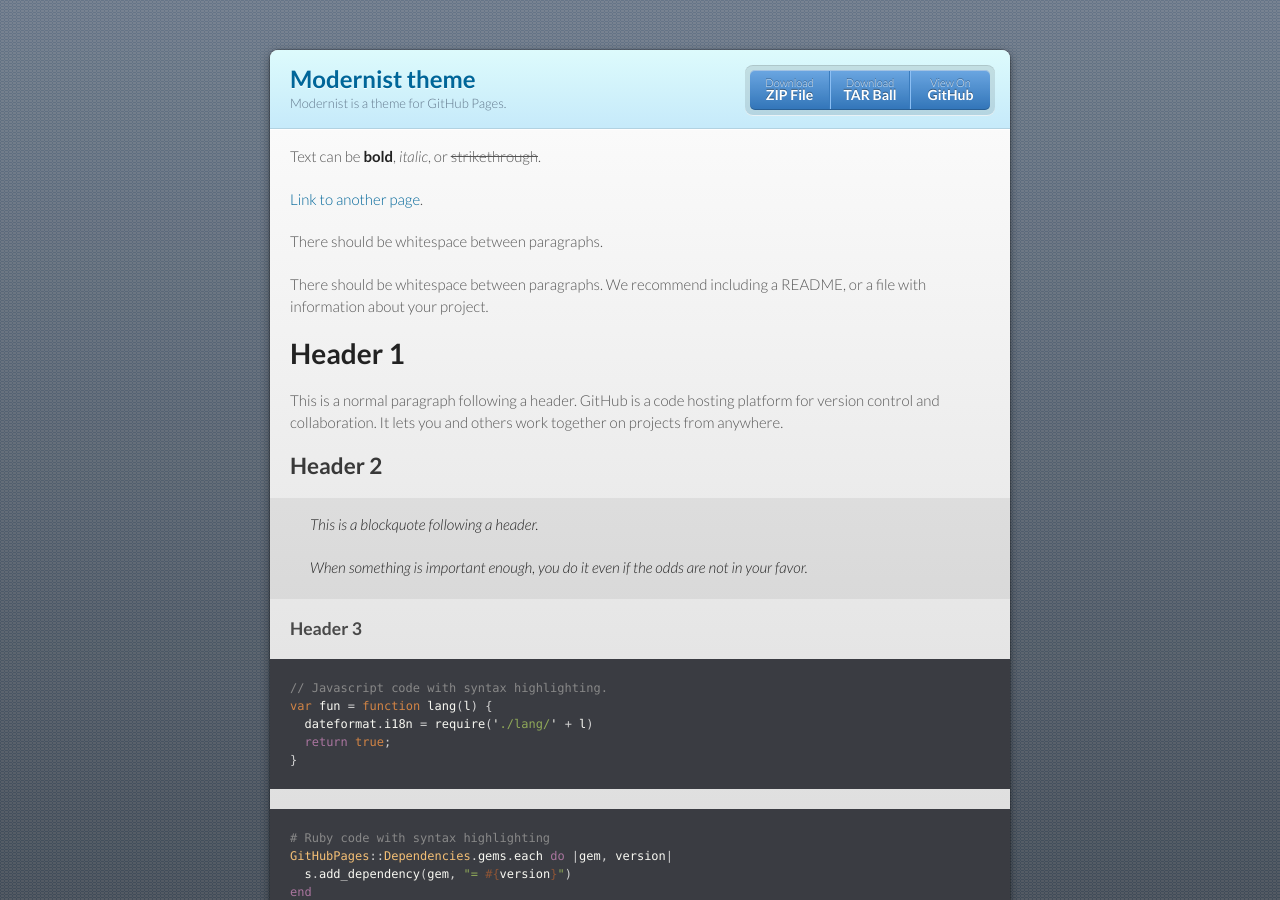
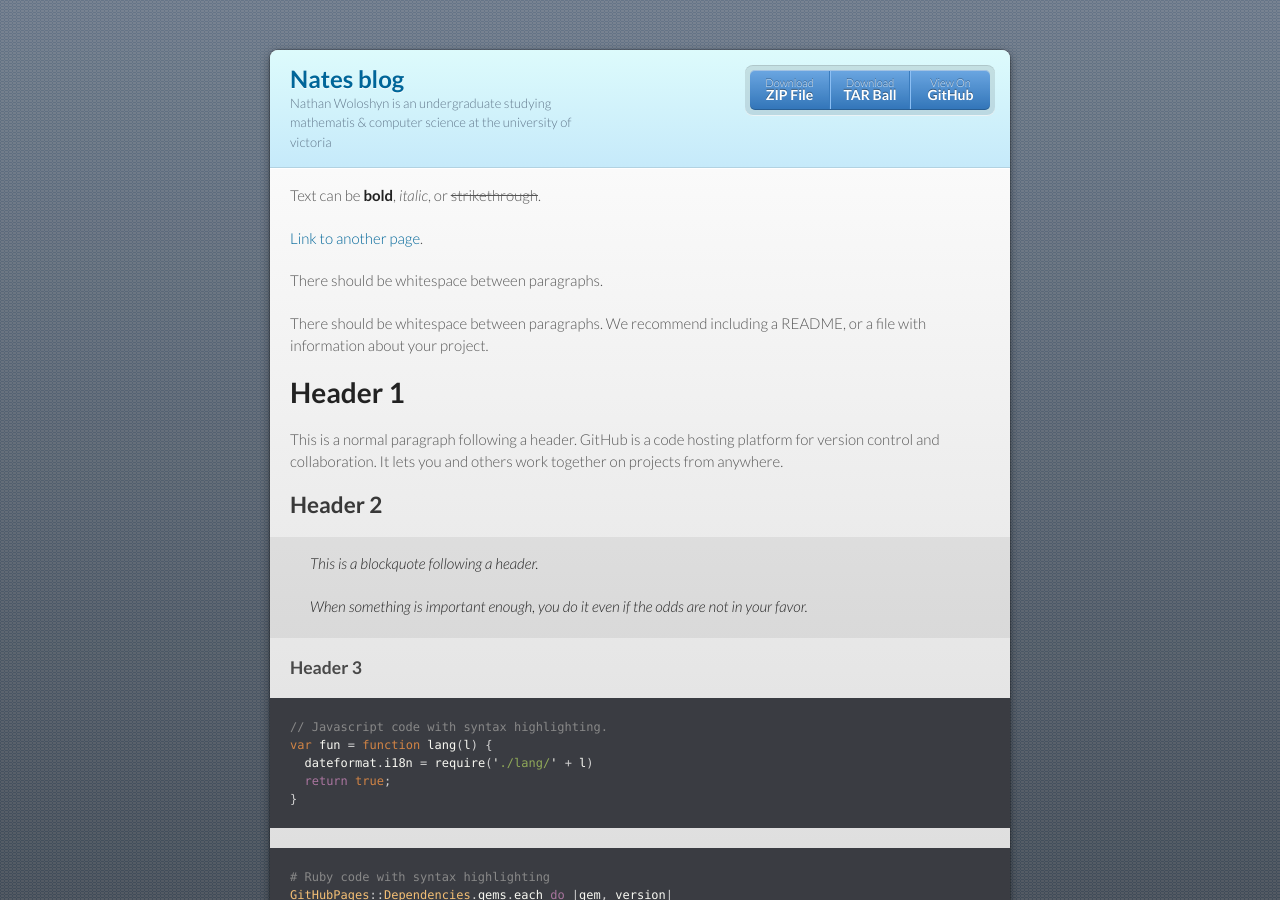
Before and after one commit to nathanWolo/blog, a Jekyll site: the page built from index.md, in a window 1280 px wide and 900 px high. Built offline with Jekyll 4.4.1, drawn with Linux system fonts in a browser that asks for light colours.

Commit message:
added title

```diff
--- a/_config.yml
+++ b/_config.yml
@@ -1,5 +1,5 @@
-title: Modernist theme
-description: Modernist is a theme for GitHub Pages.
+title: Nates blog
+description: Nathan Woloshyn is an undergraduate studying mathematis & computer science at the university of victoria
 show_downloads: true
 google_analytics:
 theme: jekyll-theme-modernist
```
